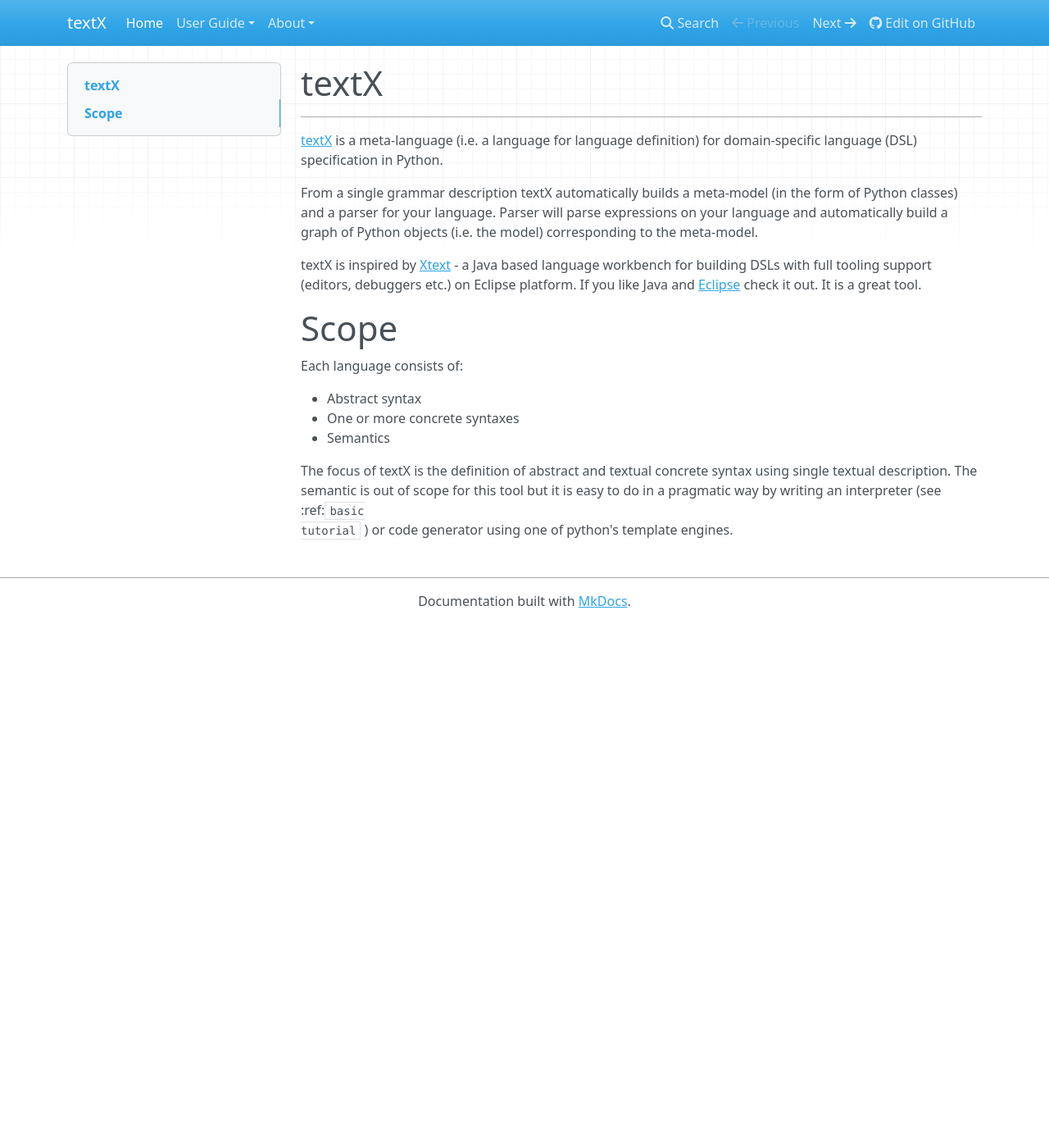
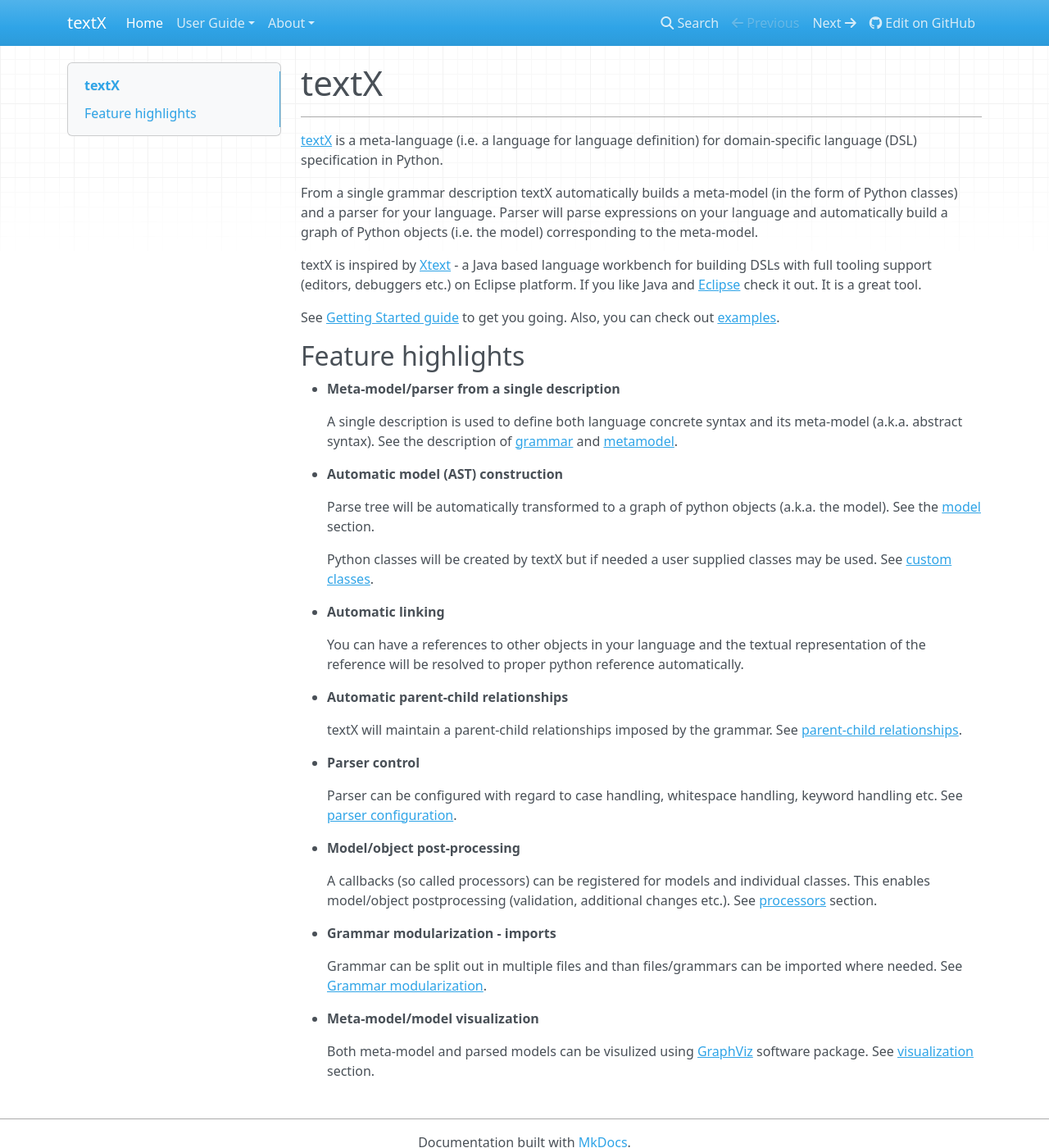
Before and after one commit to textX/textX, an MkDocs documentation site: the page built from docs/index.md, in a window 1280 px wide and 1400 px high. Shown: the whole window at 82% size. Built offline with MkDocs 1.6.1, drawn with Linux system fonts in a browser that asks for light colours; nearby versions of some CDN libraries; old or Windows-style settings are respelled for this version of MkDocs.

Commit message:
Slight docs reorganization.

```diff
--- a/docs/index.md
+++ b/docs/index.md
@@ -16,15 +16,60 @@
 debuggers etc.) on Eclipse platform.  If you like Java and
 [Eclipse](http://www.eclipse.org/) check it out. It is a great tool.
 
-# Scope
+See [Getting Started guide](getting_started.md) to get you going. Also, you can
+check out [examples](https://github.com/igordejanovic/textX/tree/master/examples/).
 
-Each language consists of:
 
-* Abstract syntax
-* One or more concrete syntaxes
-* Semantics
+## Feature highlights
 
-The focus of textX is the definition of abstract and textual concrete syntax
-using single textual description. The semantic is out of scope for this tool but
-it is easy to do in a pragmatic way by writing an interpreter (see :ref:`basic
-tutorial` ) or code generator using one of python's template engines.
+* **Meta-model/parser from a single description**
+
+    A single description is used to define both language concrete syntax and its
+    meta-model (a.k.a. abstract syntax). See the description of
+    [grammar](grammar.md) and [metamodel](metamodel.md).
+
+* **Automatic model (AST) construction**
+
+    Parse tree will be automatically transformed to a graph of python objects
+    (a.k.a. the model). See the [model](model.md) section.
+
+    Python classes will be created by textX but if needed a user supplied
+    classes may be used. See [custom classes](metamodel.md#custom-classes).
+
+* **Automatic linking**
+
+    You can have a references to other objects in your language and the textual
+    representation of the reference will be resolved to proper python reference
+    automatically.
+
+* **Automatic parent-child relationships**
+
+    textX will maintain a parent-child relationships imposed by the grammar.
+    See [parent-child relationships](metamodel.md#parent-child-relationships).
+
+* **Parser control**
+
+    Parser can be configured with regard to case handling, whitespace handling,
+    keyword handling etc. See [parser
+    configuration](metamodel.md#parser-configuration).
+
+
+* **Model/object post-processing**
+
+    A callbacks (so called processors) can be registered for models and
+    individual classes.  This enables model/object postprocessing (validation,
+    additional changes etc.).  See [processors](metamodel.md#processors) section.
+
+
+* **Grammar modularization - imports**
+
+    Grammar can be split out in multiple files and than files/grammars can be
+    imported where needed. See [Grammar
+    modularization](grammar.md#grammar-modularization).
+
+
+* **Meta-model/model visualization**
+
+    Both meta-model and parsed models can be visulized using
+    [GraphViz](http://graphviz.org/) software package. See
+    [visualization](visualization.md) section.
--- a/mkdocs.yml
+++ b/mkdocs.yml
@@ -8,7 +8,6 @@
 pages:
 - Home: index.md
 - User Guide:
-    - Features: features.md
     - Getting started: getting_started.md
     - Grammar: grammar.md
     - Meta-model: metamodel.md
@@ -18,6 +17,7 @@
     - Debugging: debugging.md
     - Basic tutorial: tutorial_basic.md
 - About:
+    - Discuss: about/discuss.md
     - Contributing: about/contributing.md
     - License: about/license.md
 
```
Also changed, not shown: docs/features.md (deleted, +0 -53 lines), docs/getting_started.md (+4 -0 lines).
